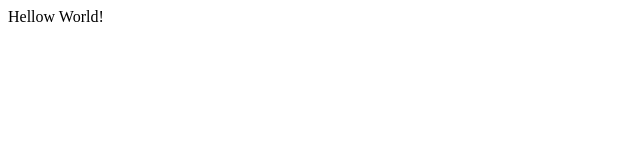
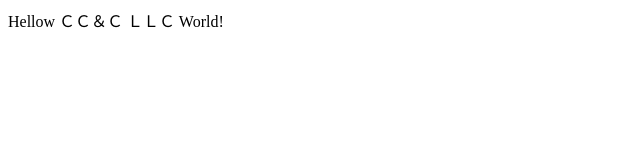
Before and after one commit to imasyun/imasyun.github.io, a plain HTML site: page index.html in a window 1280 px wide. Shown: the whole page, without its empty margins (0-640 px from the left). Drawn offline with Linux system fonts and the light colour scheme.

Commit message:
Initial commit

```diff
--- a/index.html
+++ b/index.html
@@ -5,6 +5,6 @@
     <title>GitHub</title>
 </head>
 <body>
-    Hellow World!
+    Hellow ＣＣ＆Ｃ ＬＬＣ World!
 </body>
 </html>
```
Also changed, not shown: 1 other file.
